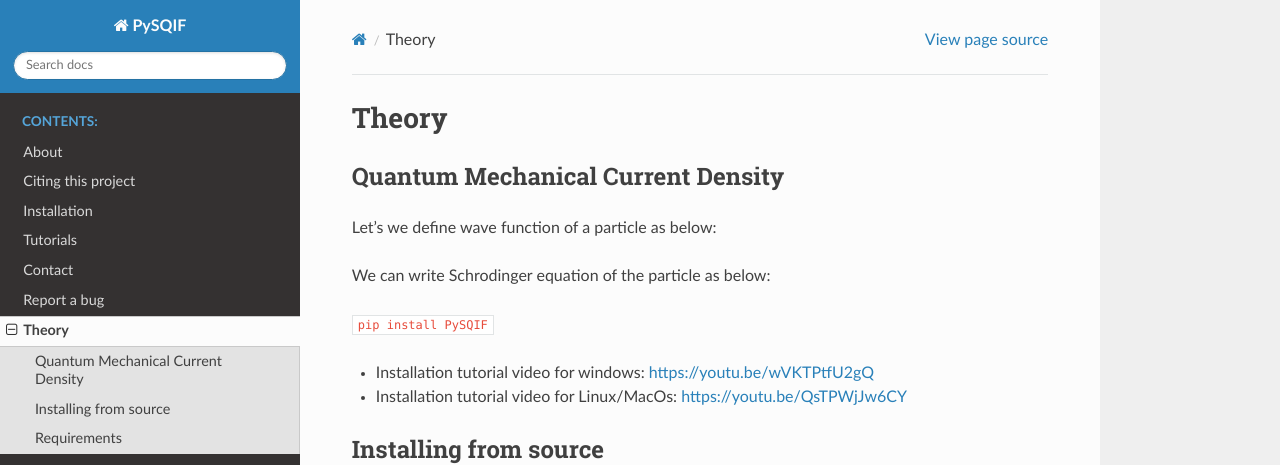
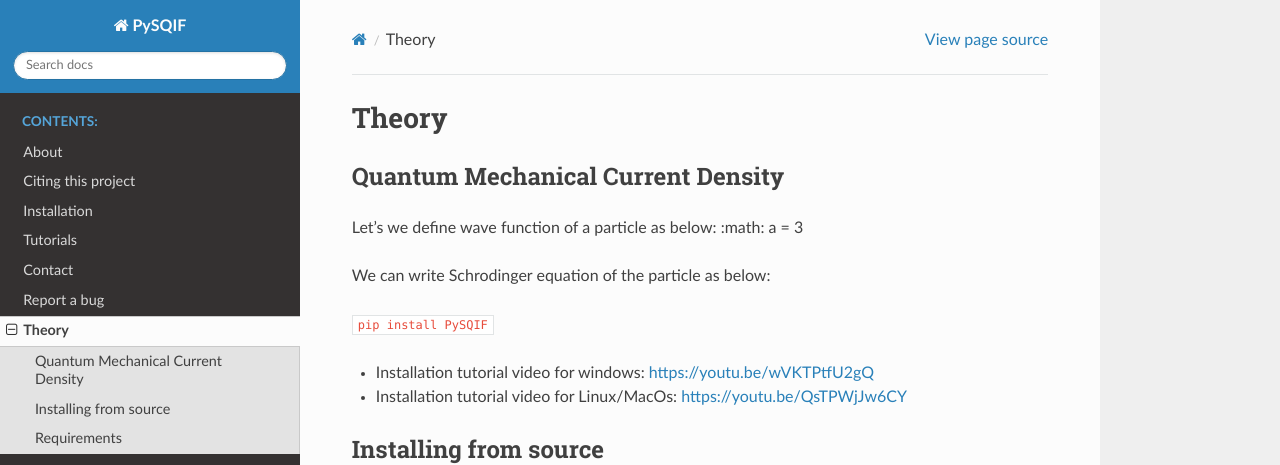
Before and after one commit to aakgn/PySQIF, a Sphinx documentation site: the page built from docs/source/theory.rst, in a window 1280 px wide and 974 px high. Shown: the top 465 px of the window. Built offline with Sphinx 7.4.7 and the Read the Docs theme 2.0.0, drawn with Linux system fonts in a browser that asks for light colours; pages that are not in the unit, such as notebooks, are missing from menus.

Commit message:
Update theory.rst

```diff
--- a/docs/source/theory.rst
+++ b/docs/source/theory.rst
@@ -5,7 +5,7 @@ Theory
 Quantum Mechanical Current Density
 ==================
 Let's we define wave function of a particle as below:
-
+:math: a = 3
 
 We can write Schrodinger equation of the particle as below:
 
```
